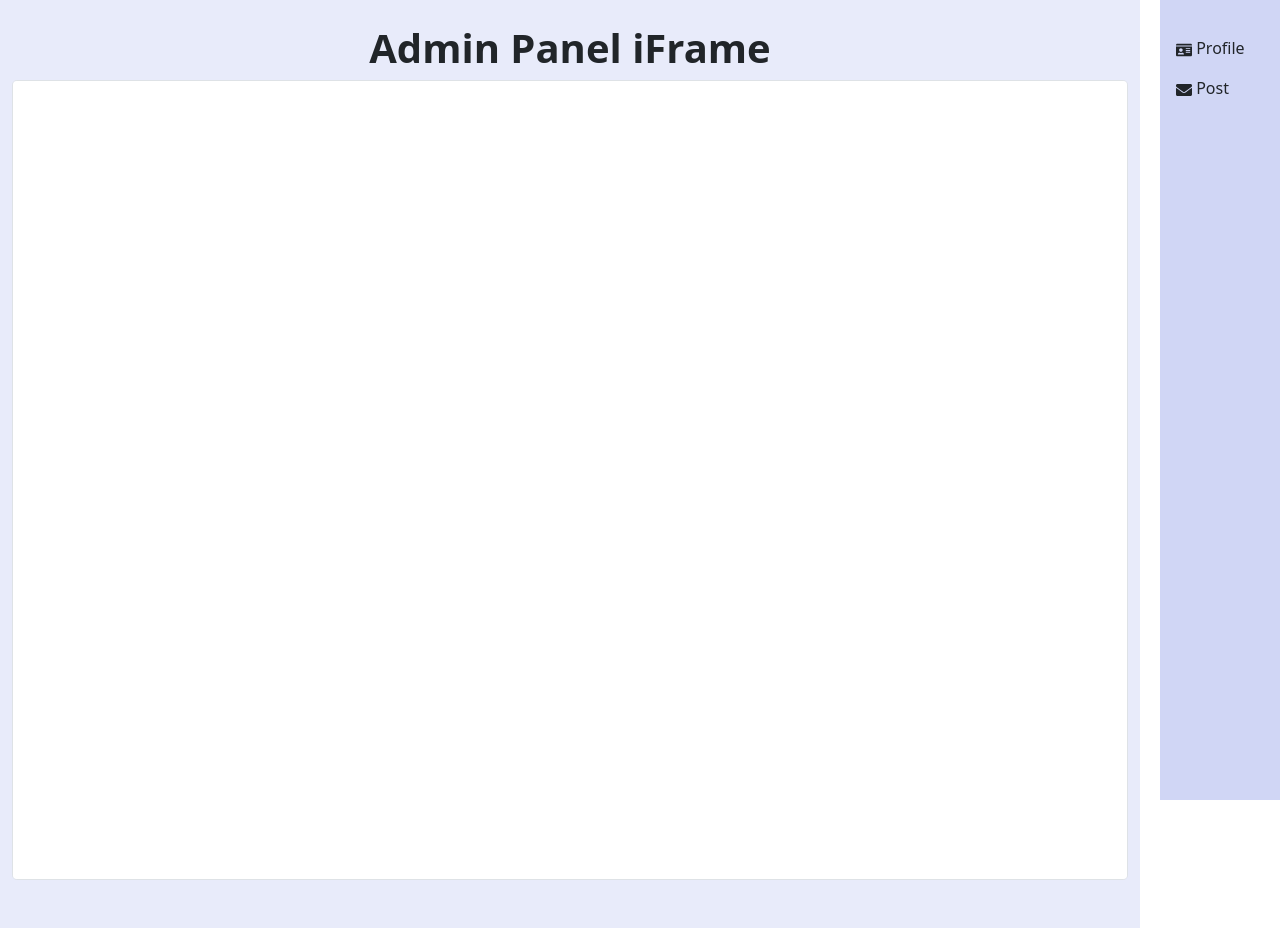
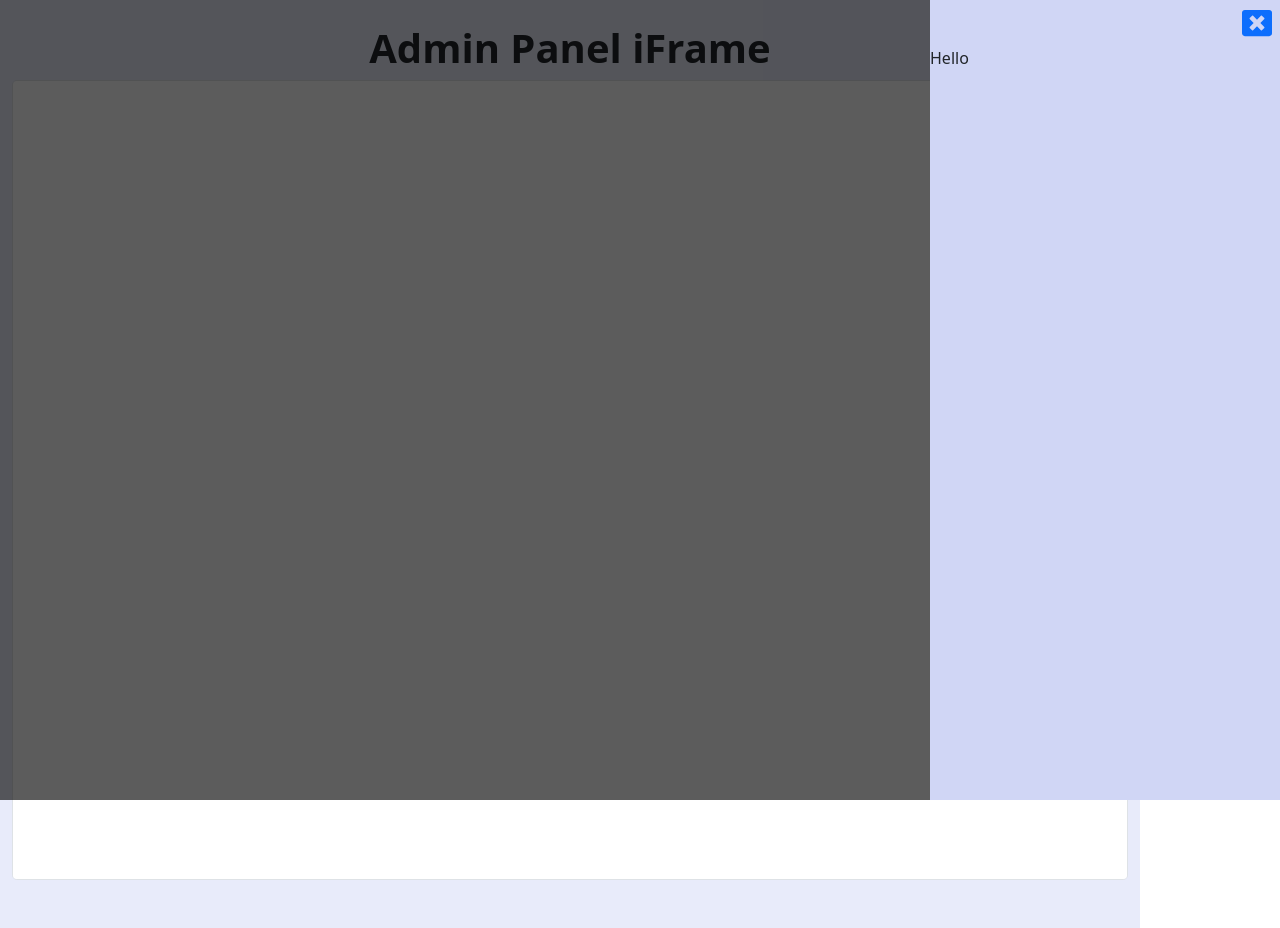
Before and after one commit to charan0017/admin-panel-iframe, a Next.js app: page / in a window 1280 px wide. Built offline with nearby package versions, Linux system fonts and the light colour scheme.

Commit message:
Added SideModal Component

```diff
--- /dev/null
+++ b/components/SideModal/SideModal.jsx
@@ -0,0 +1,32 @@
+import { useState, useRef } from 'react';
+import { Row, Col } from 'react-bootstrap';
+import { FaWindowClose } from 'react-icons/fa';
+import styles from './SideModal.module.css';
+
+export default function SideModal({ children }) {
+    const [isOpen, setIsOpen] = useState(true);
+    const modalRef = useRef(null);
+
+    const handleClickOutside = (event) => {
+        if (modalRef.current === event.target) {
+            setIsOpen(false);
+        }
+    };
+
+    return (
+        <div ref={modalRef} className={`${styles.sideModal} ${isOpen ? '' : 'd-none'}`} onClick={handleClickOutside}>
+            <div className={styles.sideModalContent}>
+                <Row>
+                    <Col>
+                        <a href="#"
+                           className="text-decoration-none float-end mx-2 my-2"
+                           onClick={() => setIsOpen(false)}>
+                            <FaWindowClose size="30" />
+                        </a>
+                    </Col>
+                </Row>
+                {children}
+            </div>
+        </div>
+    );
+}
--- /dev/null
+++ b/components/SideModal/SideModal.module.css
@@ -0,0 +1,21 @@
+.sideModal {
+    height: 100%;
+    width: 100%;
+    display: block;
+    position: fixed;
+    z-index: 2;
+    top: 0;
+    right: 0;
+    background-color: #000;
+    background-color: rgba(0, 0, 0, 0.4);
+}
+
+.sideModalContent {
+    height: 100%;
+    width: 350px;
+    position: absolute;
+    z-index: 3;
+    top: 0;
+    right: 0;
+    background-color: #d0d6f5;
+}
--- /dev/null
+++ b/components/SideModal/index.js
@@ -0,0 +1,3 @@
+import SideModal from './SideModal';
+
+export default SideModal;
--- a/components/Sidenav/Sidenav.js
+++ b/components/SideNav/SideNav.jsx
@@ -1,10 +1,10 @@
 import { Row, Col } from 'react-bootstrap';
 import { FaIdCard, FaEnvelope } from 'react-icons/fa';
-import styles from './Sidenav.module.css';
+import styles from './SideNav.module.css';
 
-export default function Sidenav() {
+export default function SideNav() {
     return (
-        <div className={styles.sidenav}>
+        <div className={styles.sideNav}>
             <div className={styles.stickyRight}>
                 <Row className="mt-3">
                     <Col>
--- a/components/Sidenav/Sidenav.module.css
+++ b/components/SideNav/SideNav.module.css
@@ -1,4 +1,4 @@
-.sidenav {
+.sideNav {
     height: 100%;
     width: 7.5rem;
     position: absolute;
--- /dev/null
+++ b/components/SideNav/index.js
@@ -0,0 +1,3 @@
+import SideNav from './SideNav';
+
+export default SideNav;
--- a/components/Sidenav/index.js
+++ /dev/null
@@ -1,3 +0,0 @@
-import Sidenav from './Sidenav';
-
-export default Sidenav;
--- a/components/index.js
+++ b/components/index.js
@@ -1,3 +1,4 @@
-import Sidenav from './Sidenav';
+import SideNav from './SideNav';
+import SideModal from './SideModal';
 
-export { Sidenav };
+export { SideNav, SideModal };
--- a/pages/index.js
+++ b/pages/index.jsx
@@ -2,7 +2,7 @@ import { useState } from 'react';
 import Head from 'next/head'
 import { Container, Row, Col } from 'react-bootstrap';
 import { useIframeSubscriber } from '../hooks';
-import { Sidenav } from '../components';
+import { SideNav, SideModal } from '../components';
 import { PUBSUB_ACTION_TYPE_PROFILE, PUBSUB_ACTION_TYPE_POSTS } from '../constants';
 
 export default function Home() {
@@ -29,7 +29,13 @@ export default function Home() {
                 <link rel="icon" href="/favicon.ico" />
             </Head>
 
-            <Sidenav />
+            <SideNav />
+            <SideModal>
+                Hi
+            </SideModal>
+            <SideModal>
+                Hello
+            </SideModal>
             <Row>
                 <Col>
                     <h1 className="text-center mt-4 mb-2 fw-bold">Admin Panel iFrame</h1>
```
Also changed, not shown: pages/_app.jsx (renamed from pages/_app.js), pages/users.jsx (renamed from pages/users.js), 1 other file (tests, documents, lock files or other folders).
